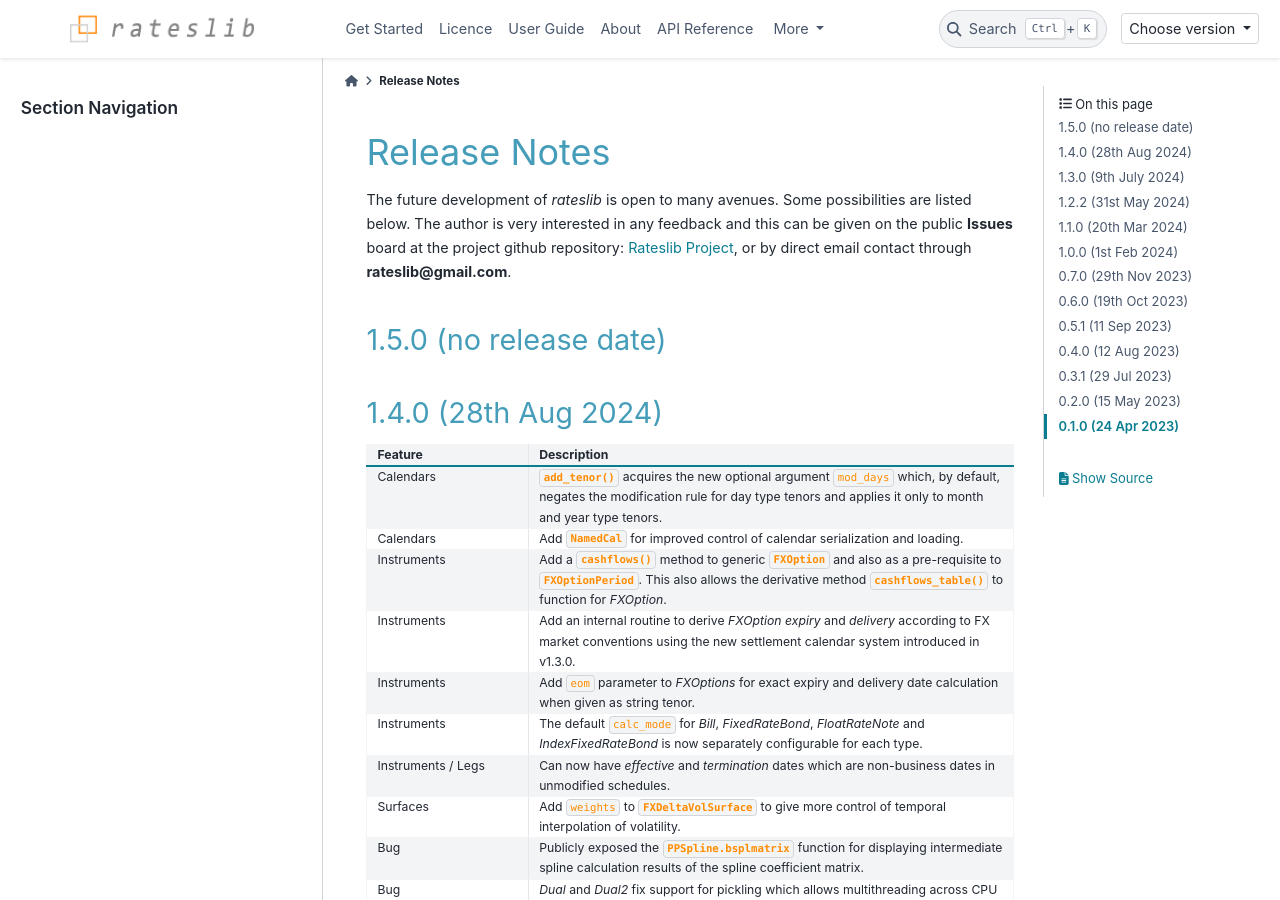
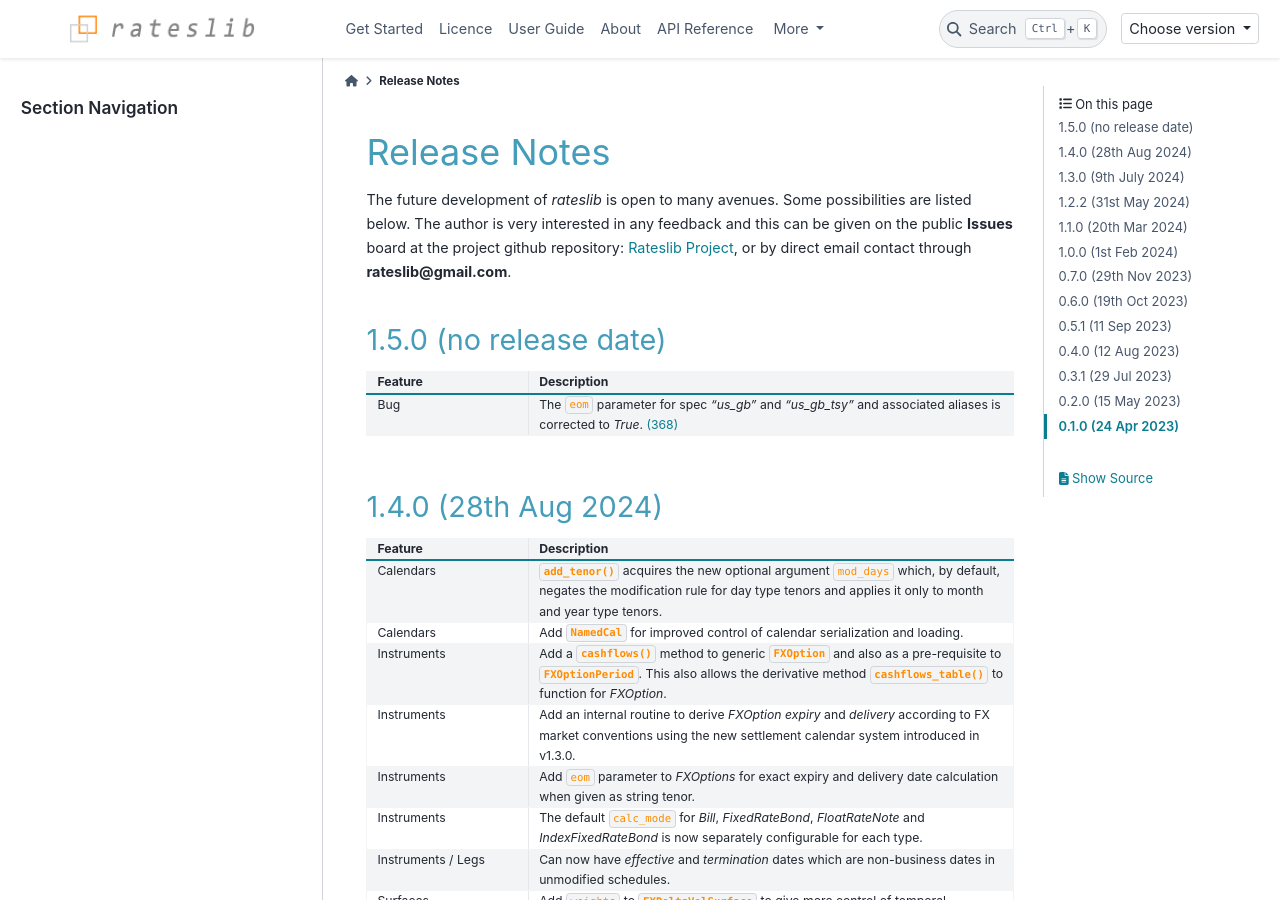
Before and after one commit to attack68/rateslib, a Sphinx documentation site: the page built from docs/source/i_whatsnew.rst, in a window 1280 px wide and 900 px high. Built offline with Sphinx 7.4.7 and the PyData theme 0.15.4, drawn with Linux system fonts in a browser that asks for light colours; comment, search, counter and statistics services are not loaded.

Commit message:
US treasuries EOM = True

```diff
--- a/docs/source/i_whatsnew.rst
+++ b/docs/source/i_whatsnew.rst
@@ -21,6 +21,9 @@ email contact through **rateslib@gmail.com**.
 
    * - Feature
      - Description
+   * - Bug
+     - The ``eom`` parameter for spec *"us_gb"* and *"us_gb_tsy"* and associated aliases is corrected to *True*.
+       `(368) <https://github.com/attack68/rateslib/pull/368>`_
 
 1.4.0 (28th Aug 2024)
 ***********************
```
